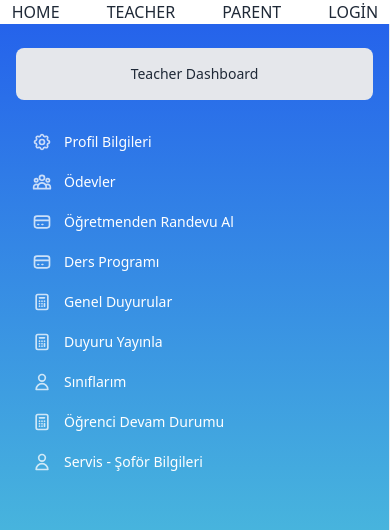
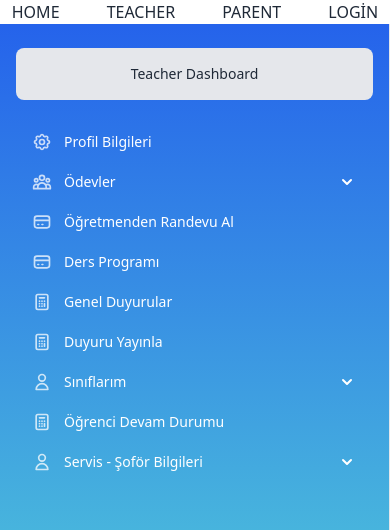
Before and after one commit to MmSARGIN/eduapp, a React (Create React App) app: page /teacher in a window 390 px wide. Shown: the top 530 px of the page. Built offline with nearby package versions, Linux system fonts and the light colour scheme.

Commit message:
details-icon

```diff
--- a/src/components/Sidebar.js
+++ b/src/components/Sidebar.js
@@ -63,7 +63,7 @@ const Sidebar = (props) => {
 
                     className="group">
                     <summary
-                        className="flex cursor-pointer items-center rounded-lg px-4 py-2 text-white hover:bg-gray-100 hover:text-gray-700"
+                        className="flex list-none cursor-pointer items-center rounded-lg px-4 py-2 text-white hover:bg-gray-100 hover:text-gray-700"
                     >
                         <svg
                             xmlns="http://www.w3.org/2000/svg"
@@ -87,7 +87,7 @@ const Sidebar = (props) => {
                         >
                             <svg
                                 xmlns="http://www.w3.org/2000/svg"
-                                className="h-5 hidden sm:flex w-5"
+                                className="h-5 w-5"
                                 viewBox="0 0 20 20"
                                 fill="currentColor"
                             >
@@ -282,7 +282,7 @@ const Sidebar = (props) => {
                 </button> : null}
                 {isteacher ? <details className="group">
                     <summary
-                        className="flex cursor-pointer items-center rounded-lg px-4 py-2 text-white hover:bg-gray-100 hover:text-gray-700"
+                        className="flex list-none cursor-pointer items-center rounded-lg px-4 py-2 text-white hover:bg-gray-100 hover:text-gray-700"
                     >
                         <svg
                             xmlns="http://www.w3.org/2000/svg"
@@ -306,7 +306,7 @@ const Sidebar = (props) => {
                         >
                             <svg
                                 xmlns="http://www.w3.org/2000/svg"
-                                className="h-5 hidden sm:flex w-5"
+                                className="h-5 w-5"
                                 viewBox="0 0 20 20"
                                 fill="currentColor"
                             >
@@ -428,7 +428,7 @@ const Sidebar = (props) => {
 
                 <details className="group">
                     <summary
-                        className="flex cursor-pointer items-center rounded-lg px-4 py-2 text-white hover:bg-gray-100 hover:text-gray-700"
+                        className="flex list-none cursor-pointer items-center rounded-lg px-4 py-2 text-white hover:bg-gray-100 hover:text-gray-700"
                     >
                         <svg
                             xmlns="http://www.w3.org/2000/svg"
@@ -452,7 +452,7 @@ const Sidebar = (props) => {
                         >
                             <svg
                                 xmlns="http://www.w3.org/2000/svg"
-                                className="h-5 hidden sm:flex w-5"
+                                className="h-5  w-5"
                                 viewBox="0 0 20 20"
                                 fill="currentColor"
                             >
```
